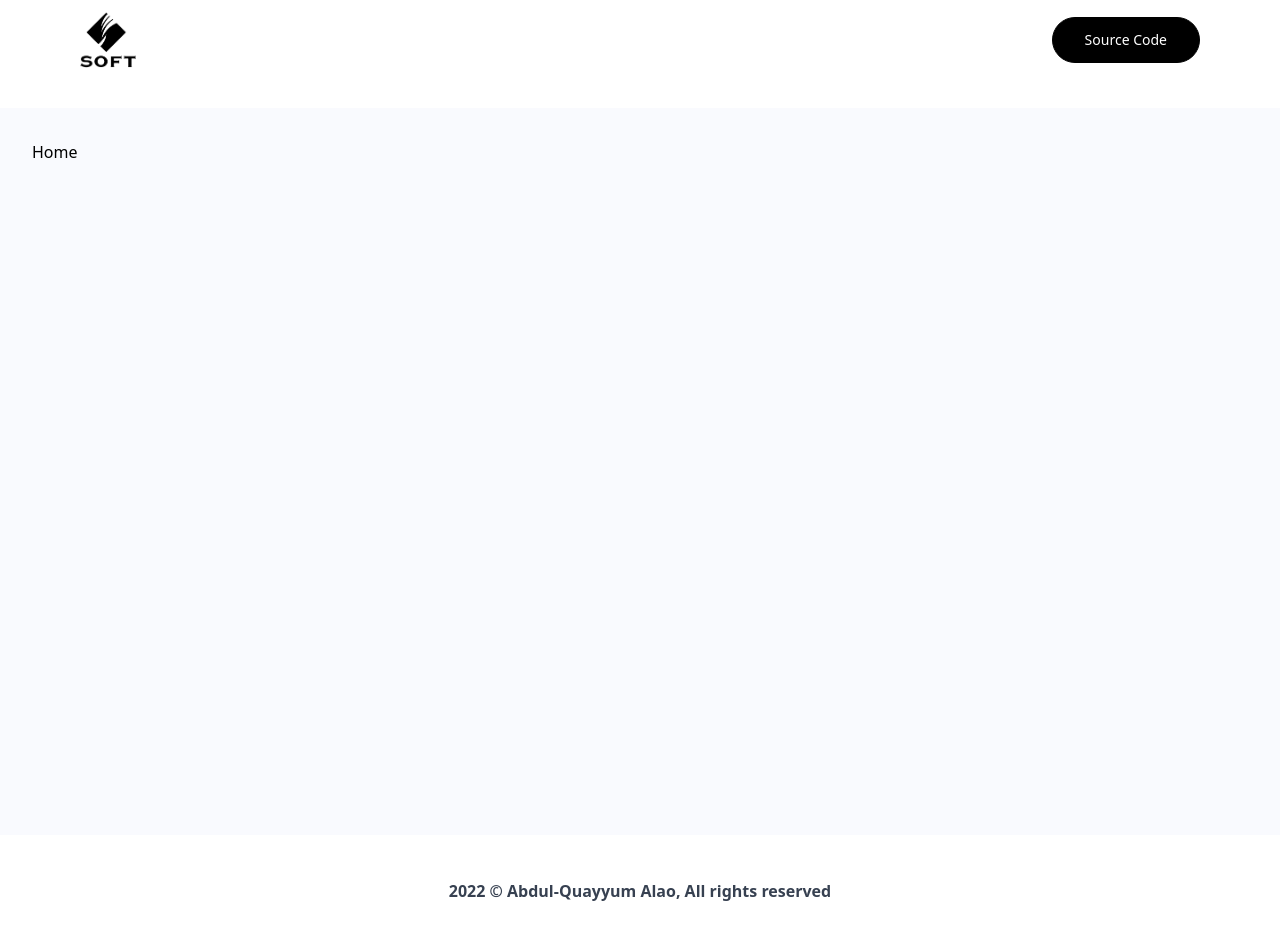
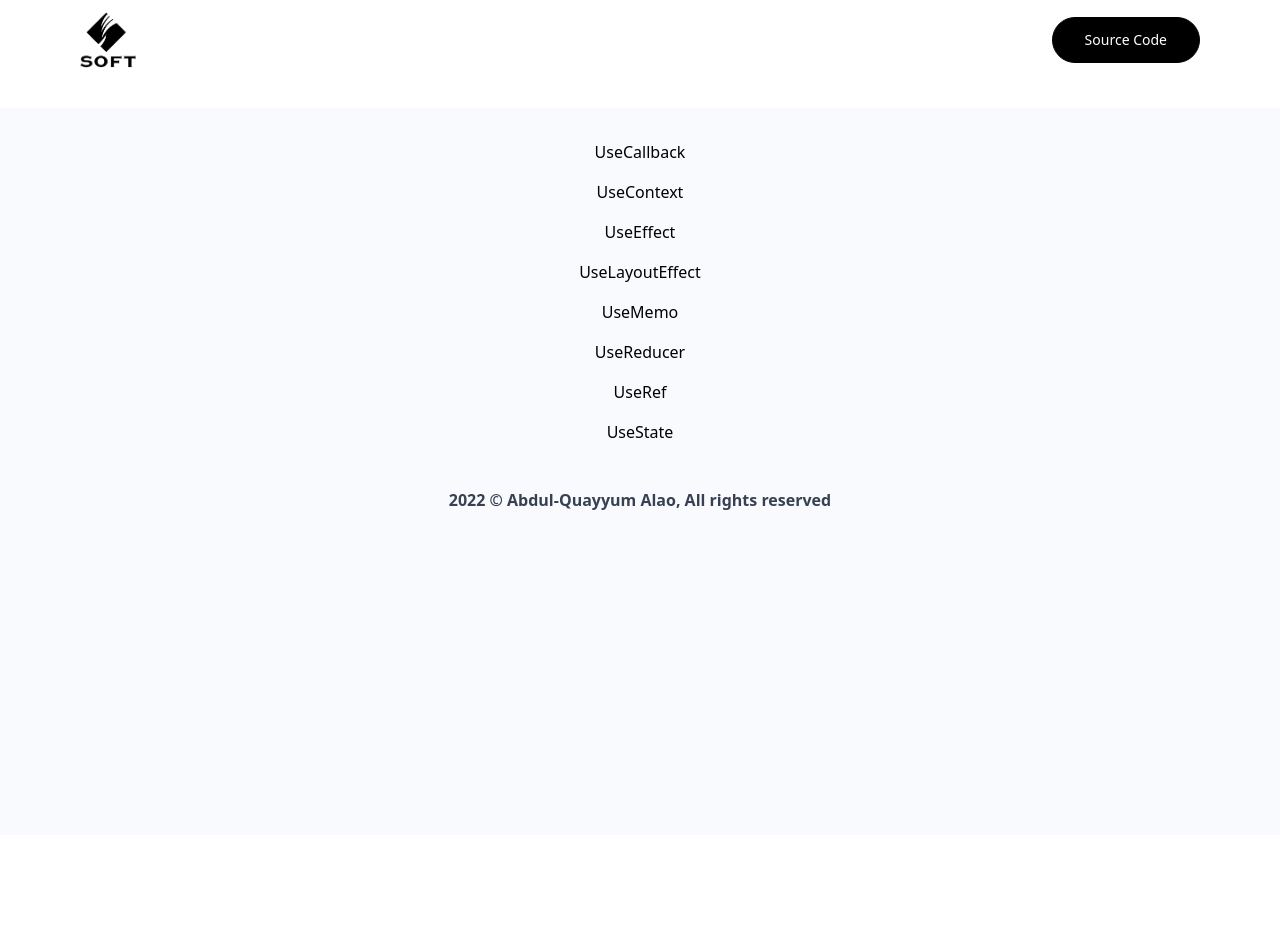
Before and after one commit to AbdulQuayyum/React-Hooks, a React (Create React App) app: page / in a window 1280 px wide. Shown: the top 940 px of the page. After the commit the page ends 835 px from the top, so only its background shows below. Built offline with nearby package versions, Linux system fonts and the light colour scheme.

Commit message:
Time for a run...

```diff
--- a/src/Layout/Main.Layout.js
+++ b/src/Layout/Main.Layout.js
@@ -9,8 +9,8 @@ const MainLayout = () => {
             <Navbar />
             <main className="sm:p-8 px-4 py-8 w-full bg-[#f9fafe] min-h-[calc(100vh-73px)]">
                 <MainRoutes />
+                <Footer />
             </main>
-            <Footer />
         </div>
     )
 }
--- a/src/Views/Home.js
+++ b/src/Views/Home.js
@@ -1,8 +1,34 @@
 import React from 'react'
+import { Link } from 'react-router-dom'
 
 const Home = () => {
   return (
-    <div>Home</div>
+    <div className='w-full flex flex-col justify-center gap-y-4 items-center '>
+      <Link to="/UseCallback" className=' hover:text-gray-500'>
+        UseCallback
+      </Link>
+      <Link to="/UseContext" className='hover:text-gray-500'>
+        UseContext
+      </Link>
+      <Link to="/UseEffect" className='hover:text-gray-500'>
+        UseEffect
+      </Link>
+      <Link to="/UseLayoutEffect" className='hover:text-gray-500'>
+        UseLayoutEffect
+      </Link>
+      <Link to="/UseMemo" className='hover:text-gray-500'>
+        UseMemo
+      </Link>
+      <Link to="/UseReducer" className='hover:text-gray-500'>
+        UseReducer
+      </Link>
+      <Link to="/UseRef" className='hover:text-gray-500'>
+        UseRef
+      </Link>
+      <Link to="/UseState" className='hover:text-gray-500'>
+        UseState
+      </Link>
+    </div>
   )
 }
 
```
